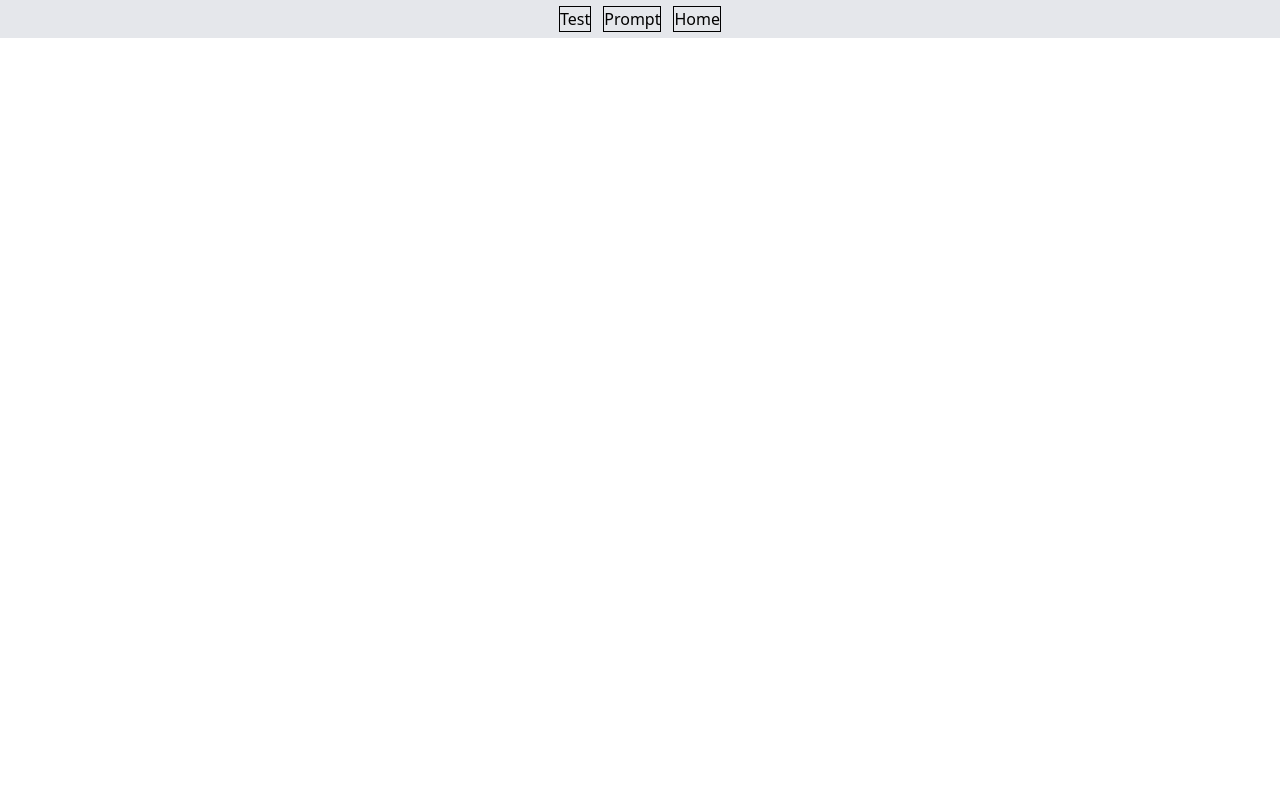
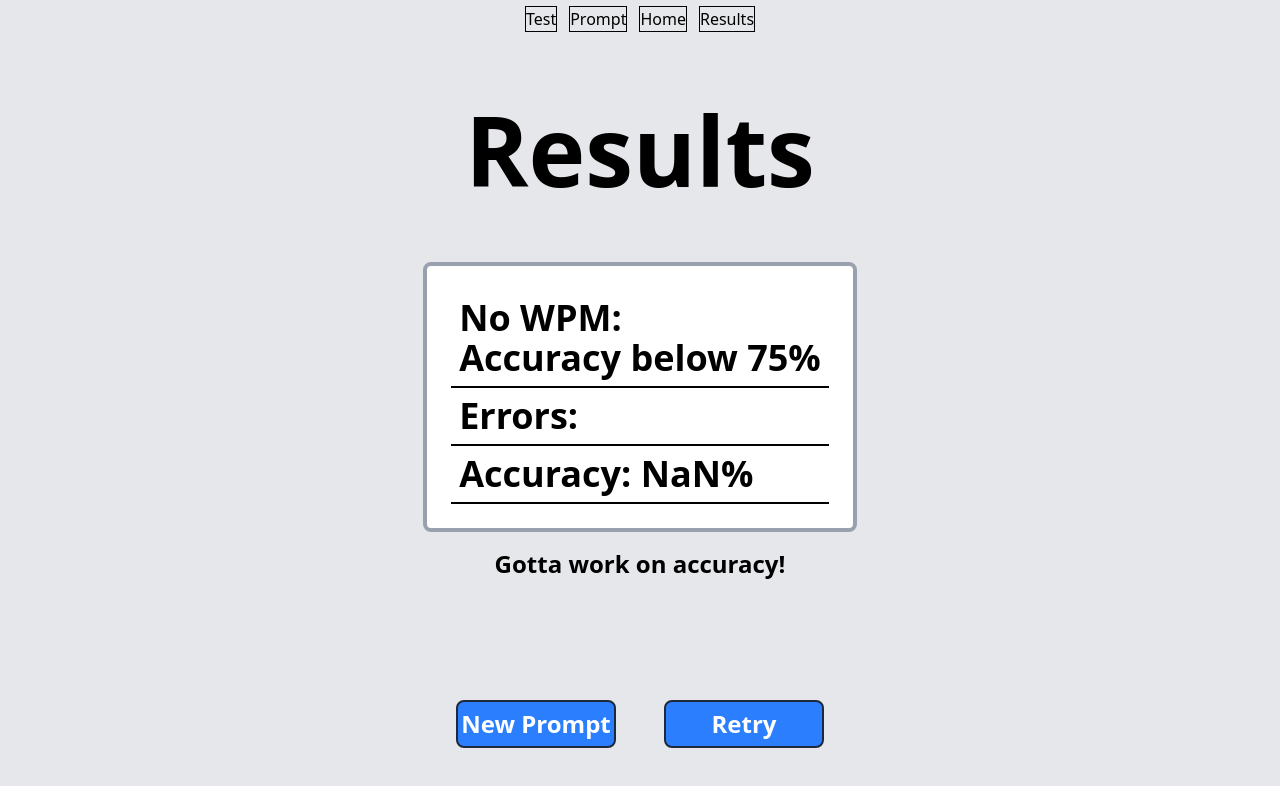
Before and after one commit to haydenshubert/AI-Typing-Site, a React (Vite) app: page /results in a window 1280 px wide. Before the commit this address had no page. Shown: the top 786 px of the page. Built offline with nearby package versions, Linux system fonts and the light colour scheme.

Commit message:
Results page near complete

```diff
--- a/src/App.jsx
+++ b/src/App.jsx
@@ -3,6 +3,7 @@ import { BrowserRouter as Router, Routes, Route, Link } from 'react-router-dom';
 import Home from './pages/Home';
 import Test from './pages/Test';
 import Prompt from './pages/Prompt';
+import Results from './pages/Results';
 
 function App() {
   return (
@@ -17,6 +18,9 @@ function App() {
         <Link to="/home" className="m-1.5 border hover:bg-green-300">
           Home
         </Link>
+        <Link to="/results" className="m-1.5 border hover:bg-green-300">
+          Results
+        </Link>
       </nav>
 
       <Routes>
@@ -24,6 +28,7 @@ function App() {
         <Route path="/home" element={<Home />} />
         <Route path="/test" element={<Test />} />
         <Route path="/prompt" element={<Prompt />} />
+        <Route path="/results" element={<Results />} />
       </Routes>
     </Router>
   );
--- a/src/pages/Prompt.jsx
+++ b/src/pages/Prompt.jsx
@@ -12,10 +12,8 @@ const Prompt = () => {
   };
 
   const handleSend = async () => {
-    // handleInput(userPrompt);
     setLoading(true);
     const genText = await handleInput(userPrompt);
-    console.log(genText);
 
     navigate('/test', { state: { toType: genText } });
   };
--- /dev/null
+++ b/src/pages/Results.jsx
@@ -0,0 +1,83 @@
+import { useState } from 'react';
+import { useLocation } from 'react-router-dom';
+import { useNavigate } from 'react-router-dom';
+
+const Results = () => {
+  const { state } = useLocation();
+  const { errorsTyped, wordsTyped, toType } = state || {};
+  const accuracy = (((wordsTyped - errorsTyped) / wordsTyped) * 100).toFixed(2);
+  const navigate = useNavigate();
+
+  const printResults = () => {
+    console.log('Errors: ' + errorsTyped);
+    console.log('Words typed: ' + wordsTyped);
+    console.log('Text: ' + toType);
+  };
+
+  // Words of encouragement
+  let wpmMessage;
+  if (wordsTyped <= 20) {
+    wpmMessage = "You're slow :(";
+  } else if (wordsTyped <= 30) {
+    wpmMessage = 'That was just a warmup';
+  } else if (wordsTyped <= 40) {
+    wpmMessage = 'Starting to speed up I see!';
+  } else if (wordsTyped <= 50) {
+    wpmMessage = 'Still some room for improvement!';
+  } else if (wordsTyped <= 60) {
+    wpmMessage = "You're getting pretty fast!";
+  } else if (wordsTyped <= 70) {
+    wpmMessage = "You're fingers are on fire!";
+  } else if (wordsTyped <= 80) {
+    wpmMessage = 'You would beat me anyday!';
+  } else if (wordsTyped > 80) {
+    wpmMessage = 'Faster than the Flash!';
+  } else {
+    wpmMessage = 'N/A';
+  }
+
+  return (
+    <div className="flex min-h-screen flex-col items-center bg-gray-200 p-16">
+      <p className="text-8xl font-bold">Results</p>
+      <div className="mt-16 rounded-lg border-4 border-gray-400 bg-white p-6 text-4xl font-bold">
+        {accuracy > 75 ? (
+          <>
+            <p className="border-b-2 p-2">WPM: {wordsTyped}</p>
+          </>
+        ) : (
+          <p className="border-b-2 p-2">
+            No WPM: <br /> Accuracy below 75%
+          </p>
+        )}
+        <p className="border-b-2 p-2">Errors: {errorsTyped}</p>
+        <p className="border-b-2 p-2">Accuracy: {accuracy}%</p>
+        <p>{printResults()}</p>
+      </div>
+      <div className="mt-4 flex flex-col items-center text-2xl font-bold">
+        {accuracy > 75 ? (
+          <>
+            <p>{wpmMessage}</p>
+          </>
+        ) : (
+          <p>Gotta work on accuracy!</p>
+        )}
+      </div>
+      <div className="mt-30 flex flex-row items-center">
+        <button
+          onClick={() => navigate('/prompt')}
+          className="mr-6 h-12 w-40 rounded-lg border-2 border-gray-800 bg-blue-500 p-0.5 text-2xl font-bold text-white hover:bg-blue-400"
+        >
+          New Prompt
+        </button>
+        <button
+          onClick={() => navigate('/test', { state: { toType: toType } })}
+          className="ml-6 h-12 w-40 rounded-lg border-2 border-gray-800 bg-blue-500 p-0.5 text-2xl font-bold text-white hover:bg-blue-400"
+        >
+          Retry
+        </button>
+      </div>
+    </div>
+  );
+};
+
+export default Results;
--- a/src/pages/Test.jsx
+++ b/src/pages/Test.jsx
@@ -1,8 +1,10 @@
 import { useState, useEffect } from 'react';
 import { useLocation } from 'react-router-dom';
+import { useNavigate } from 'react-router-dom';
 
 const Test = () => {
   const location = useLocation();
+  const navigate = useNavigate();
   const toType = location.state?.toType || 'ERROR: No generated text';
   const words = toType.split(' ');
 
@@ -12,7 +14,6 @@ const Test = () => {
   const [time, setTime] = useState(0);
   const [isRunning, setIsRunning] = useState(false);
   const [isDisabled, setIsDisabled] = useState(false);
-  const [timerDone, setTimerDone] = useState(false);
   const [errorsTyped, setErrorsTyped] = useState(0);
   const [wordStatus, setWordStatus] = useState([]);
   const [wordsTyped, setWordsTyped] = useState(0);
@@ -23,11 +24,10 @@ const Test = () => {
       timer = setInterval(() => {
         setTime((prev) => {
           // Change value for time (60 is a minute)
-          if (prev >= 5) {
+          if (prev >= 60) {
             setIsRunning(false);
             setIsDisabled(true);
             clearInterval(timer);
-            setTimerDone(true);
             return prev;
           }
           return prev + 1;
@@ -36,12 +36,6 @@ const Test = () => {
     }
     return () => clearInterval(timer);
   }, [isRunning]);
-
-  useEffect(() => {
-    if (timerDone) {
-      calcResults();
-    }
-  });
 
   const handleKeyDown = (e) => {
     if (!isRunning) setIsRunning(true);
@@ -61,19 +55,19 @@ const Test = () => {
   };
 
   const calcResults = () => {
-    console.log('Total errors: ' + errorsTyped);
-    console.log('Words typed: ' + wordsTyped);
+    // Redirect to results page bringing: errors, words typed, and generated text
+    navigate('/results', { state: { errorsTyped, wordsTyped, toType } });
   };
 
   return (
     <div className="flex min-h-screen flex-col items-center bg-gray-200">
-      <section className="m-9 flex w-xl flex-wrap items-center rounded-lg border-2 bg-gray-300">
+      <section className="mt-9 flex w-xl flex-wrap items-center rounded-lg border-2 bg-gray-300">
         {words.map((word, i) => (
           <span
             key={i}
             className={
               'mx-1 text-lg' +
-              (i === currentIndex
+              (i === currentIndex // Handles coloring of words
                 ? 'mx-1 text-lg text-blue-600 underline'
                 : i < currentIndex
                   ? wordStatus[i] === 'correct'
@@ -90,7 +84,7 @@ const Test = () => {
       {!ready ? (
         <>
           <button
-            className="mt-4 w-16 border-2 border-gray-800 bg-blue-500 font-bold text-white"
+            className="mt-12 w-16 rounded-lg border-2 border-gray-800 bg-blue-500 p-0.5 text-xl font-bold text-white hover:bg-blue-400"
             onClick={() => {
               setReady(true);
             }}
@@ -99,7 +93,7 @@ const Test = () => {
           </button>
         </>
       ) : (
-        <input
+        <input // Timer starts when first key pressed
           type="text"
           value={inputValue}
           onChange={(e) => setInputValue(e.target.value)}
@@ -108,10 +102,18 @@ const Test = () => {
           disabled={isDisabled}
           placeholder="Start typing..."
           spellCheck="false"
-          className="h-12 w-64 rounded-lg border-2 border-blue-400 bg-white text-lg"
+          className="mt-8 h-12 w-64 rounded-lg border-2 border-blue-400 bg-white text-lg"
         ></input>
       )}
-      <p>Time: {time}s</p>
+      <p className="mt-1 text-lg font-bold">Time: {time}s</p>
+      {isDisabled && (
+        <button
+          onClick={() => calcResults()}
+          className="mt-3 w-30 rounded-lg border-2 border-gray-800 bg-blue-500 p-0.5 text-xl font-bold text-white hover:bg-blue-400"
+        >
+          See Results
+        </button>
+      )}
     </div>
   );
 };
--- a/src/services/OllamaAPI.js
+++ b/src/services/OllamaAPI.js
@@ -3,10 +3,17 @@ export async function handleInput(text) {
 
   const obj = {
     model: 'llama3.2',
-    prompt:
-      'I want you to make a one block paragraph which will be used for a typing speed test and you should have 150 to 200 words in your generated response. Only respond with the one block paragraph based on this prompt: ' +
-      text +
-      ', and nothing else. This will be used for a typing speed test so make it in that format.',
+    prompt: `
+      Generate a single paragraph containing 150-200 words based on the following topic: "${text}".
+
+      STRICT RULES:
+      - The output must be ONLY the paragraph.
+      - Do NOT include introductions, explanations, apologies, commentary, or formatting.
+      - Do NOT include quotes around the paragraph.
+      - Do NOT say anything like “Here is your paragraph.”
+      - Do NOT include titles or headings.
+      - Output ONLY the paragraph text itself.
+      - If you cannot follow all rules exactly, output an empty string.`,
     stream: false,
   };
 
@@ -19,6 +26,6 @@ export async function handleInput(text) {
   });
 
   const data = await response.json();
-  console.log('Generated text:\n', data.response);
+  // console.log('Generated text:\n', data.response);
   return data.response;
 }
```
